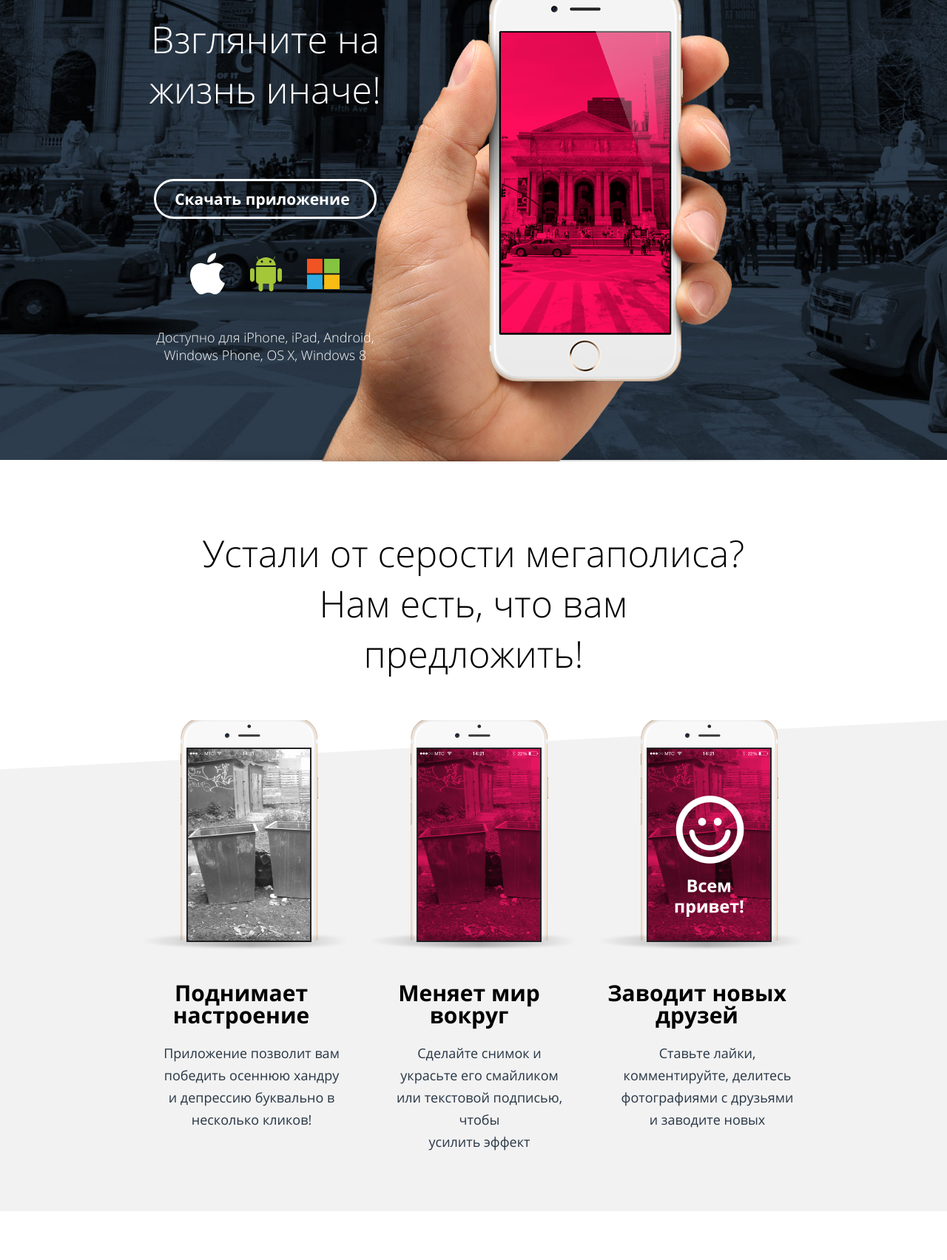
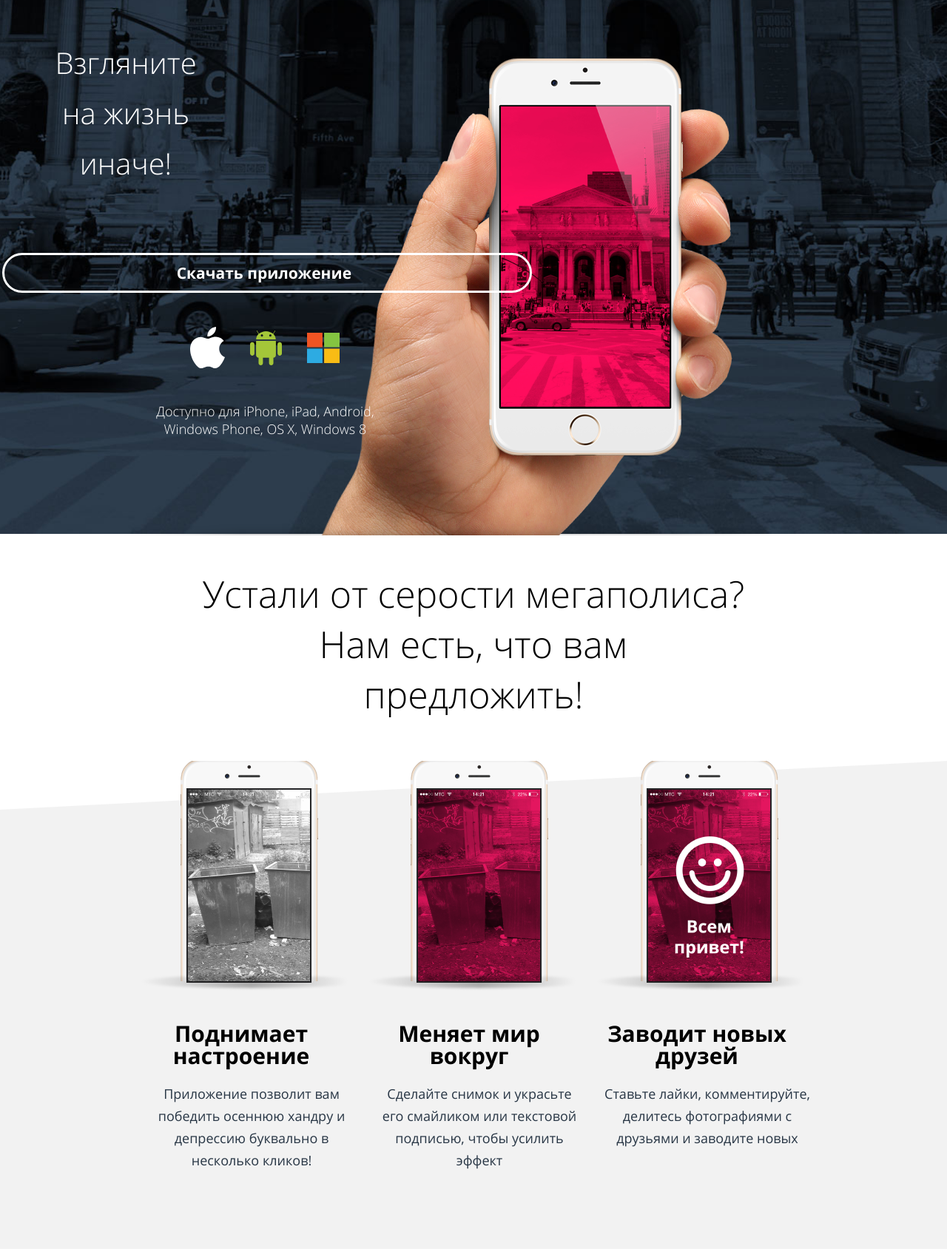
Before and after one commit to MaximRMD/1646999-pink-23, a website: page source/index.html in a window 1280 px wide. Shown: the part 166-1870 px from the top of the page at 74% size. Drawn offline with nearby package versions, Linux system fonts and the light colour scheme; files that its build step writes are made by us from their sources.

Commit message:
pixel 5.09.2021

```diff
--- a/source/index.html
+++ b/source/index.html
@@ -13,8 +13,8 @@
 </head>
 
 <body class="page__body">
-  <header class="header header__home-page">
-    <div class="header__top header__top_close header__top_nojs">
+  <header class="header header__home-page header__home-margin">
+    <div class="header__top header__index-margin header__top_close header__top_nojs">
       <!--header__top-close!-->
       <div class="header__top-wrapper container">
         <!--header__top-wrapper--closed!-->
@@ -118,7 +118,7 @@
     <section class="header-block">
       <div class="header-block__grid">
         <div class="header-block__wrap">
-          <p class="header-block__title main-title"> Взгляните на жизнь иначе!</p>
+          <p class="header-block__title main-title main-title__index"> Взгляните на жизнь иначе!</p>
           <picture>
             <source srcset="./img/phone-desctop@1x.png 1x, ./img/phone-desctop@2x.png 2x" type="image/png"
               media="(min-width: 1200px)">
@@ -129,7 +129,7 @@
           </picture>
         </div>
         <div class="download-aplication container">
-          <a href="#" class="download-aplication__button button">Скачать приложение</a>
+          <a href="#" class="download-aplication__button download-aplication__index button">Скачать приложение</a>
           <div class="download-aplication__os os-list">
             <svg class="os-list__item apple" width="47" height="56" viewBox="0 0 47 56" fill="none"
               xmlns="http://www.w3.org/2000/svg">
@@ -195,7 +195,7 @@
               </picture>
               <h3 class="advantages__title title">Меняет мир вокруг</h3>
               <p class="advantages__subtitle">Сделайте снимок и украсьте его смайликом или текстовой
-                подписью, чтобы <br> усилить эффект</p>
+                подписью, чтобы усилить эффект</p>
             </li>
 
             <li class="advantages__item">
@@ -245,7 +245,7 @@
         <div class="effect__section">
           <h2 class="effect__title">Эффект <br> на 24 часа!</h2>
           <p class="effect__subtitle">Британские ученые провели исследования и доказали,
-            что положительный эффект от использования приложения длится целые сутки!</p>
+            что положительный эффект от&nbsp;использования приложения длится целые сутки!</p>
           <a class="effect__link" href="#">Узнать больше об исследовании</a>
         </div>
       </div>
@@ -411,8 +411,8 @@
         </li>
       </ul>
       <div class="slide-toggles slide-toggles__low">
+        <button class="slide-toggles__button"></button>
         <button class="slide-toggles__button slide-toggles__button_selected"></button>
-        <button class="slide-toggles__button"></button>
         <button class="slide-toggles__button"></button>
       </div>
       <div class="slider__arrows">
--- a/source/sass/blocks/advantages.scss
+++ b/source/sass/blocks/advantages.scss
@@ -22,7 +22,7 @@
 
 .advantages__subtitle {
   margin: 0;
-  max-width: 280px;
+  min-width: 280px;
   margin-left: auto;
   margin-right: auto;
   margin-bottom: 31px;
@@ -114,6 +114,10 @@
 
 .advantages__subtitle--last-margin {
   margin-bottom: -2px;
+
+  @include tablets {
+    margin-bottom: 4px;
+  }
 }
 
 .advantages__list {
@@ -132,9 +136,6 @@
   }
 }
 
-.advantages__list:nth-last-of-type(1) {
-  margin-bottom: 6px;
-}
 
 .advantages__illustration {
   @include phones {
--- a/source/sass/blocks/background.scss
+++ b/source/sass/blocks/background.scss
@@ -7,9 +7,9 @@
 
   @include tablets {
     display: flex;
-    padding-top: 57px;
-    padding-bottom: 54px;
-    justify-content: center;
+    padding-top: 56px;
+    padding-bottom: 47px;
+    justify-content: space-between;
   }
 }
 
@@ -17,8 +17,7 @@
   margin-bottom: 37px;
 
   @include tablets {
-    margin-right: 48px;
-    min-width: 333px;
+    margin-bottom: 0;
   }
 
   @include desktop {
@@ -45,6 +44,20 @@
   border-bottom: 1px solid rgba(40, 54, 69, 0.1);
   padding-bottom: 34px;
   padding-top: 34px;
+
+  @include tablets {
+    padding: 0;
+    padding-bottom: 41px;
+    padding-top: 9px;
+  }
+}
+
+.background__editor--tablet-item:nth-last-of-type(2) {
+  padding-top: 30px;
+}
+
+.background__editor--tablet-item:nth-last-of-type(3) {
+  padding-top: 30px;
 }
 
 .background__effects--editor-svg {
@@ -210,6 +223,10 @@
 
 
 .background__editor--block {
+  @include tablets {
+    margin-right: 11px;
+  }
+
   @include desktop {
     display: flex;
     flex-direction: column;
--- a/source/sass/blocks/button.scss
+++ b/source/sass/blocks/button.scss
@@ -1,5 +1,5 @@
 .button {
-  max-width: 282px;
+  min-width: 282px;
   display: inline-block;
   border: 3px solid $white;
   box-sizing: border-box;
@@ -18,12 +18,11 @@
   width: 100%;
 
   @include tablets {
-    max-width: 300px;
-    padding-left: 32px;
-    padding-right: 28px;
+    min-width: 300px;
+    padding-right: 32px;
     padding-top: 15px;
-    padding-bottom: 16px;
     margin-bottom: 46px;
+    margin-left: 5px;
   }
 
   @include desktop {
@@ -69,13 +68,16 @@
     margin-left: auto;
     margin-right: auto;
     margin-bottom: 24px;
+    padding-right: 78px;
+    padding-left: 78px;
+  }
 
-    @include desktop {
-      max-width: 183px;
-      padding-left: 42px;
-      padding-right: 42px;
-    }
+  @include desktop {
+    max-width: 183px;
+    padding-left: 42px;
+    padding-right: 42px;
   }
+
 
   &:hover {
     background-color: $pink;
--- a/source/sass/blocks/comment-background.scss
+++ b/source/sass/blocks/comment-background.scss
@@ -7,13 +7,19 @@
   flex-direction: column;
 
   @include tablets {
-    padding-bottom: 0;
+    padding: 0;
+    margin: 0;
+  }
+}
+
+.comment-background__anna {
+  @include tablets {
+    margin-bottom: 50px;
   }
 }
 
 .comment-background__name-paragraph {
   margin: 0;
-  margin-top: 13px;
   text-transform: uppercase;
   font-weight: 300;
   font-size: 12px;
@@ -30,7 +36,7 @@
   color: $extra-light-black;
 
   @include tablets {
-    max-width: 520px;
+    min-width: 236px;
   }
 
   @include desktop {
@@ -40,22 +46,32 @@
 
 .comment-background__name-block {
   max-width: 253px;
-  margin-left: 17px;
   margin-right: auto;
   flex: 1;
   display: flex;
   flex-direction: column;
 
   @include tablets {
-    max-width: 232px;
-    padding-top: 5px;
-    margin-left: 30px;
-    padding-bottom: 30px;
+    min-width: 300px;
+    padding: 19px 30px 23px;
   }
 }
 
 .comment-background__name-block--full-width {
   max-width: initial;
+
+  @include tablets {
+    flex-direction: row;
+    justify-content: space-between;
+    flex-wrap: wrap;
+    padding: 18px 30px 12px;
+  }
+}
+
+.comment-background__order {
+  @include tablets {
+    order: 3;
+  }
 }
 
 .comment-background__name-nice {
@@ -73,6 +89,19 @@
   align-items: center;
   column-gap: 18px;
   margin-top: auto;
+
+  @include tablets {
+    flex-direction: row-reverse;
+    justify-content: space-between;
+  }
+}
+
+.comment-background__anna-like {
+  @include tablets {
+
+    flex-direction: row-reverse;
+    column-gap: 15px;
+  }
 }
 
 .comment-background__span-name {
@@ -96,3 +125,15 @@
     margin-bottom: 0;
   }
 }
+
+.comment-background__padding {
+  @include tablets {
+    padding-top: 16px;
+  }
+}
+
+.comment-background__margin-text {
+  @include tablets {
+    margin-bottom: 37px;
+  }
+}
--- a/source/sass/blocks/comment.scss
+++ /dev/null
@@ -1,96 +0,0 @@
-.comment-background {
-  background-color: $grey;
-  margin-bottom: 20px;
-  border-bottom: 1px solid transparent;
-  padding-bottom: 26px;
-  display: flex;
-  flex-direction: column;
-
-  @include tablets {
-    padding-bottom: 0;
-  }
-}
-
-.comment-background__name-paragraph {
-  margin: 0;
-  text-transform: uppercase;
-  margin-bottom: 14px;
-  font-weight: 300;
-  font-size: 12px;
-  line-height: 24px;
-  color: $extra-light-black;
-}
-
-.comment-background__name-text {
-  font-size: 14px;
-  line-height: 24px;
-  font-weight: 400;
-  color: $extra-light-black;
-
-  @include tablets {
-    max-width: 520px;
-  }
-
-  @include desktop {
-    max-width: 874px;
-  }
-}
-
-.comment-background__name-block {
-  max-width: 253px;
-  margin-left: 17px;
-  margin-right: auto;
-  flex: 1;
-  display: flex;
-  flex-direction: column;
-
-  @include tablets {
-    max-width: 232px;
-    padding-top: 30px;
-    margin-left: 30px;
-    padding-bottom: 30px;
-  }
-}
-
-.comment-background__name-block--full-width {
-  max-width: initial;
-}
-
-.comment-background__name-nice {
-  color: $pink;
-  font-size: 12px;
-  line-height: 24px;
-  font-weight: 400;
-  max-width: 90px;
-  text-transform: uppercase;
-  margin: 0;
-}
-
-.comment-background__name-like {
-  display: flex;
-  align-items: center;
-  column-gap: 18px;
-  margin-top: auto;
-}
-
-.comment-background__span-name {
-  font-size: 14px;
-  line-height: 24px;
-  font-weight: 700;
-  color: $extra-light-black;
-  text-transform: none;
-}
-
-.comment-background__name-image {
-  width: 100%;
-  min-height: 180px;
-  background-repeat: no-repeat;
-  background-size: cover;
-  margin-bottom: 26px;
-
-  @include tablets {
-    width: 100%;
-    min-height: 300px;
-    margin-bottom: 0;
-  }
-}
--- a/source/sass/blocks/effect.scss
+++ b/source/sass/blocks/effect.scss
@@ -24,7 +24,10 @@
   font-weight: 700;
 
   @include tablets {
-    line-height: 37px;
+    line-height: 36px;
+    margin: 0;
+    margin-top: 42px;
+    margin-bottom: 10px;
   }
 }
 
@@ -40,7 +43,7 @@
     font-size: 14px;
     line-height: 24px;
     margin: 0;
-    margin-bottom: 24px;
+    margin-bottom: 7px;
   }
 
   @include desktop {
@@ -60,7 +63,6 @@
   @include tablets {
     display: flex;
     flex-direction: row;
-    align-items: center;
     gap: 72px;
     margin-bottom: 100px;
   }
--- a/source/sass/blocks/header.scss
+++ b/source/sass/blocks/header.scss
@@ -123,6 +123,16 @@
   }
 }
 
+.header__index-margin {
+  @include tablets {
+    margin-bottom: 94px;
+  }
+
+  @include desktop {
+    margin-bottom: 91px;
+  }
+}
+
 .header__top-wrapper {
   background-color: $extra-light-black;
 }
@@ -188,3 +198,9 @@
 .header__low-margin {
   margin-bottom: 43px;
 }
+
+.header__home-margin {
+  @include tablets {
+    margin-bottom: 46px;
+  }
+}
--- a/source/sass/blocks/main-title.scss
+++ b/source/sass/blocks/main-title.scss
@@ -13,12 +13,12 @@
   @include tablets {
     font-weight: 300;
     font-size: 50px;
-    line-height: 68px;
+    line-height: 120%;
     margin: 0;
     margin-right: auto;
     margin-left: auto;
     margin-bottom: 0;
-    max-width: 358px;
+    width: 358px;
   }
 
   @include desktop {
@@ -30,10 +30,24 @@
     margin-right: auto;
     margin-bottom: 103px;
     font-size: 50px;
-    max-width: 357px;
+    width: 357px;
   }
 }
 
 .main-title__position {
-  margin-bottom: 126px;
+  margin-bottom: 76px;
+
+  @include tablets {
+    min-width: 358px;
+    margin-bottom: 126px;
+    line-height: 68px;
+  }
 }
+
+.main-title__index {
+  @include tablets {
+    font-size: 40px;
+    width: 300px;
+    margin-left: 57px;
+  }
+}
--- a/source/sass/blocks/nav-toggle.scss
+++ b/source/sass/blocks/nav-toggle.scss
@@ -3,6 +3,11 @@
   border: none;
   padding: 0;
   outline: 0;
+
+  @include tablets {
+    position: relative;
+    top: 9px;
+  }
 }
 
 .nav-toggle__svg {
--- a/source/sass/blocks/page.scss
+++ b/source/sass/blocks/page.scss
@@ -69,11 +69,12 @@
 
 .page__comment {
   margin-bottom: 43px;
+
   @include tablets {
     display: grid;
     grid-template-columns: 1fr 1fr;
     gap: 20px;
-    margin-bottom: 73px;
+    margin-bottom: 63px;
   }
 
   @include desktop {
--- a/source/sass/blocks/price.scss
+++ b/source/sass/blocks/price.scss
@@ -3,7 +3,7 @@
   position: relative;
   background-color: $grey;
   border-bottom: 1px solid transparent;
-  margin-bottom: 41px;
+  margin-bottom: 43px;
 
   @include tablets {
     padding-top: 98px;
@@ -188,11 +188,11 @@
 .price__wrapper {
   padding: 0;
   display: flex;
-  margin-bottom: 45px;
+  margin-bottom: 43px;
   align-items: flex-end;
 
   @include tablets {
-    margin-bottom: 70px;
+    margin-bottom: 68px;
     padding-left: 20px;
     padding-right: 20px;
     margin-top: 0;
```
Also changed, not shown: source/catalog.html (+8 -8 lines).
